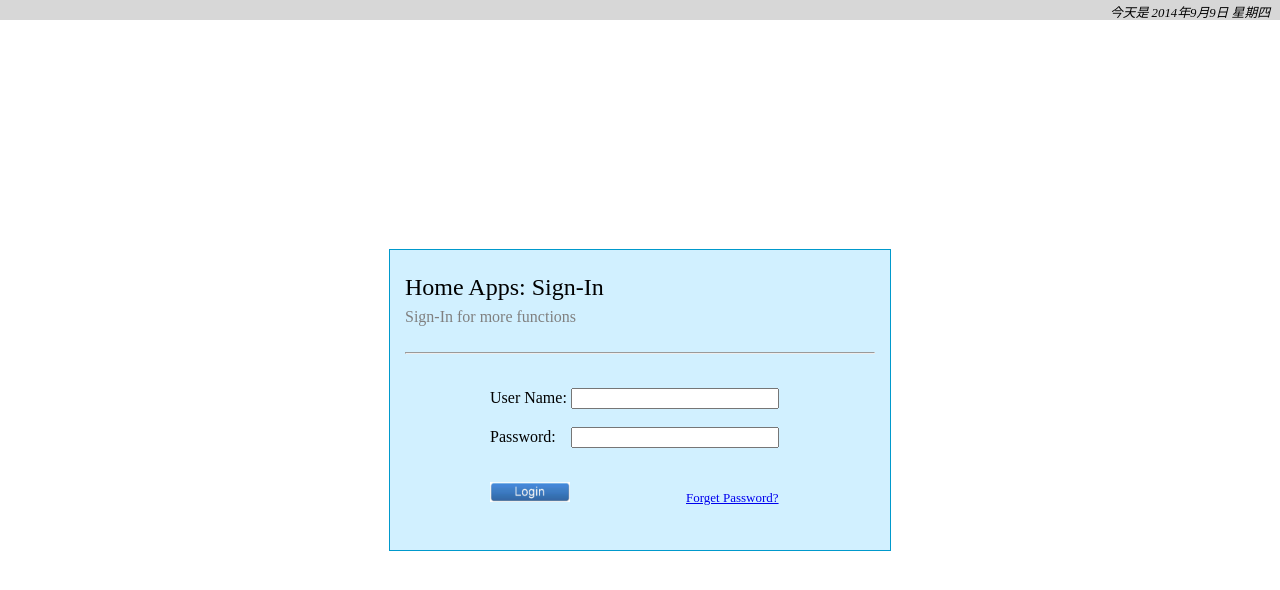
After one commit to wagentim/webs, a PHP site: page /main.php in a window 1280 px wide. The commit adds this page. Shown: the top 590 px of the page. Run offline with PHP 8.4, Linux system fonts and the light colour scheme; some libraries are stand-ins or nearby versions.

Commit message:
update to new index.php for main page

```diff
--- /dev/null
+++ b/main.php
@@ -0,0 +1,56 @@
+<!DOCTYPE html>
+<html lang="en">
+	<head>
+		<meta charset="utf-8">
+		<!-- Always force latest IE rendering engine (even in intranet) & Chrome Frame
+		Remove this if you use the .htaccess -->
+		<meta http-equiv="X-UA-Compatible" content="IE=edge,chrome=1">
+		<meta name="description" content="">
+		<meta name="author" content="wagentim">
+		<meta name="viewport" content="width=device-width; initial-scale=1.0">
+		<link type="text/css" href="style/login.css" rel="stylesheet">
+		<link rel="stylesheet" href="//ajax.googleapis.com/ajax/libs/jqueryui/1.11.1/themes/smoothness/jquery-ui.css" />
+		<script src="//ajax.googleapis.com/ajax/libs/jquery/2.1.1/jquery.min.js"></script>
+		<script src="//ajax.googleapis.com/ajax/libs/jqueryui/1.11.1/jquery-ui.min.js"></script>
+		<script src="js/mjs.js"></script>
+		<title>Home Apps</title>
+	</head>
+
+	<body>
+		<div class="fixed_headerbar_background">
+			<p class="fixed_headerbar_content"></p>
+			<script type="text/javascript">getTime()</script>
+		</div>
+		<!-- Login Block -->
+		<div class="login_block">
+			<!-- Login Title -->
+			<div class="login_title">
+				<p class="title">
+					Home Apps: Sign-In
+					<br>
+					<span class="sub_text">Sign-In for more functions</span>
+					<hr>
+				</p>
+			</div>
+			<br>
+			<!-- Longin Form -->
+			<div class="login_form_block">
+
+			<form id="login" action="user.php">
+				<div id="user_name">
+					User Name: <input name="user_name" type="text" style="width:200px" align="right" />
+				</div>
+				<br>
+				<div id="pwd">
+					Password: <input name="pwd" type="password" style="width:200px;margin-left: 11px" align="right" />
+				</div>
+				<br />
+				<p>
+					<input type="image" src="img/login.jpg" alt="Submit" style="width: 80px; height: auto" />
+					<a class="forget_pwd" href="forgetpwd.php">Forget Password?</span>
+				</p>
+			</form>
+			</div>
+		</div>
+	</body>
+</html>
```
Also changed, not shown: index.php (+1 -35 lines), style/user.css (added, +17 -0 lines).
